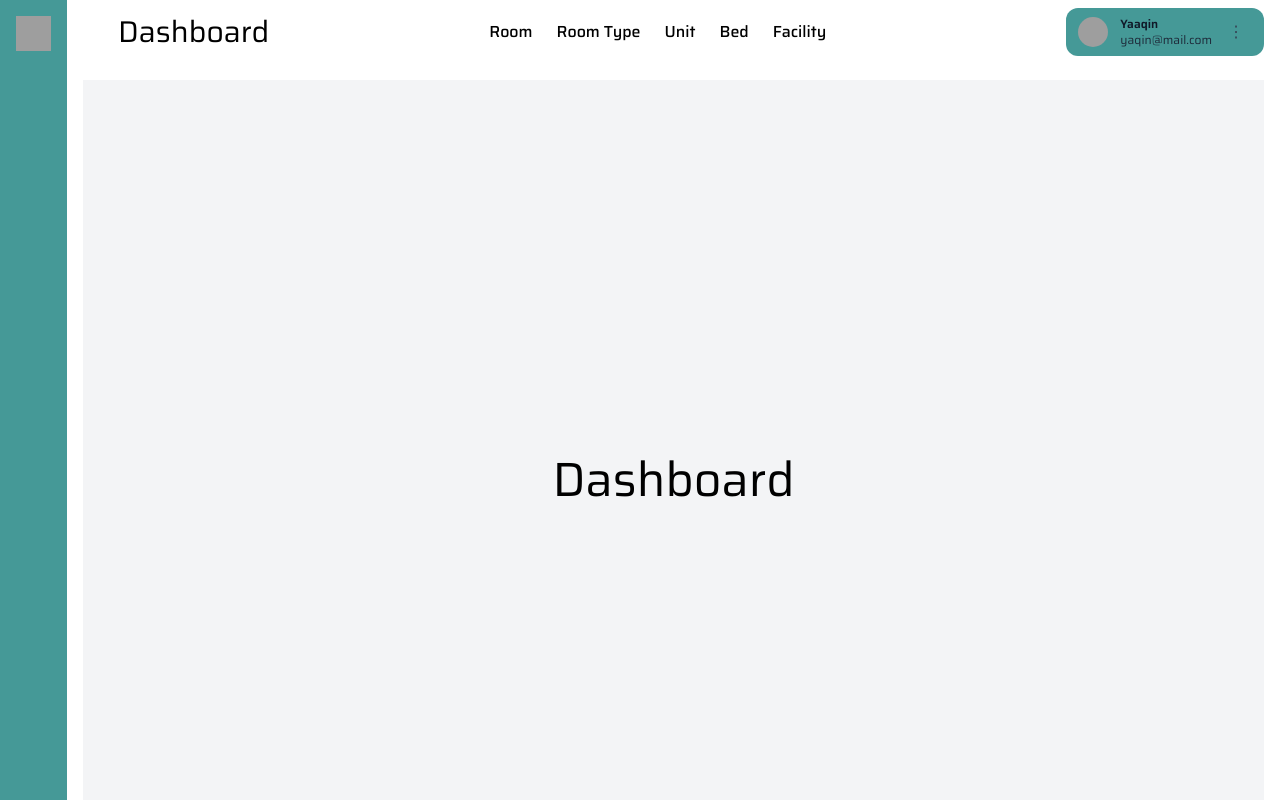
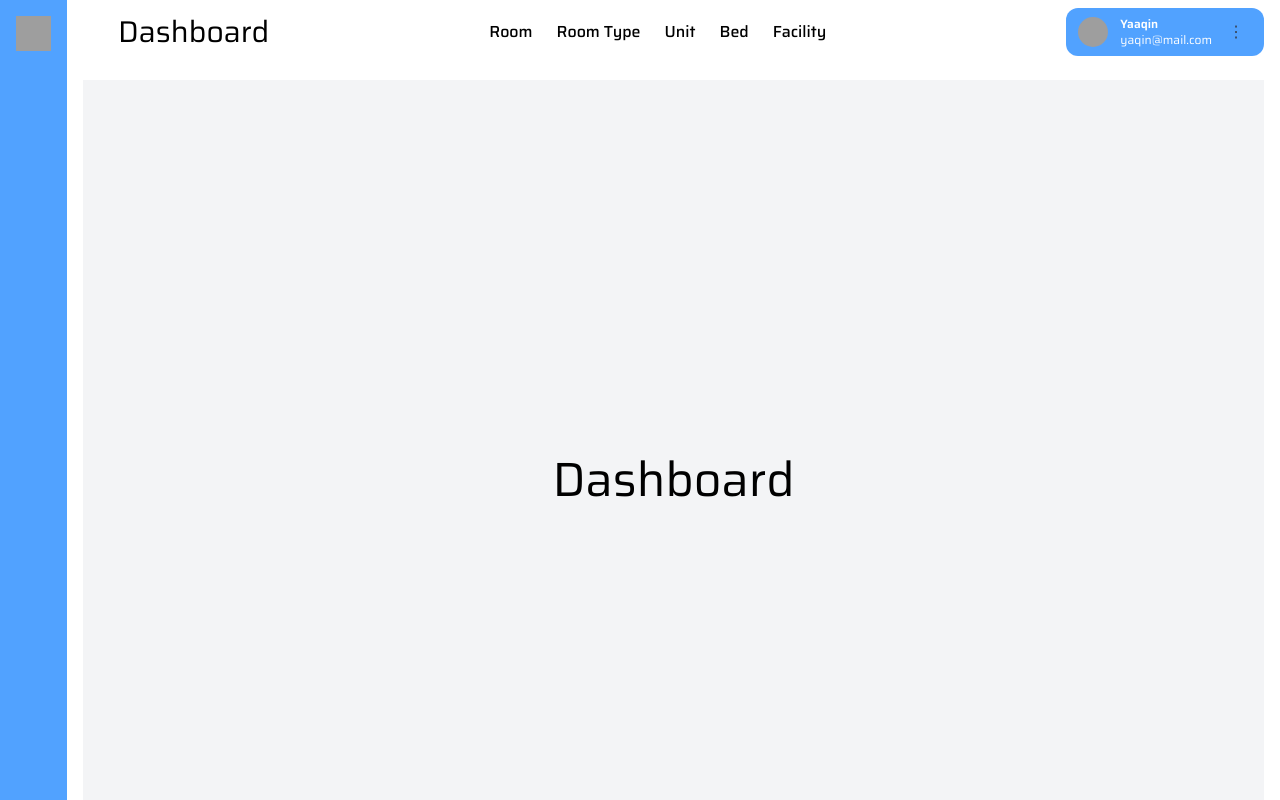
Before and after one commit to yaaqin/next-hotels, a Next.js app: page /dashboard in a window 1280 px wide. Built offline with nearby package versions, Linux system fonts and the light colour scheme; grey boxes are pictures that could not be loaded; some icons are missing.

Commit message:
STYLE : change color side bar

```diff
--- a/src/components/molecules/cards/profileCardNavbar.tsx
+++ b/src/components/molecules/cards/profileCardNavbar.tsx
@@ -64,7 +64,7 @@ const ProfileCardnavbar: React.FC<{
   return (
     <div className="relative">
       {/* Card */}
-      <div className="flex items-center justify-between rounded-xl bg-[#459997] px-3 py-2">
+      <div className="flex items-center justify-between rounded-xl bg-blue-400 px-3 py-2">
         <div className="flex items-center gap-3">
           <Images
             src={avatarUrl}
@@ -75,8 +75,8 @@ const ProfileCardnavbar: React.FC<{
           />
 
           <div className="leading-tight">
-            <p className="text-xs font-semibold text-gray-900">{name}</p>
-            <p className="text-xs text-gray-800">{email}</p>
+            <p className="text-xs font-semibold text-white">{name}</p>
+            <p className="text-xs text-white">{email}</p>
           </div>
         </div>
 
--- a/src/components/organisms/layouts/sidebars/index.tsx
+++ b/src/components/organisms/layouts/sidebars/index.tsx
@@ -7,7 +7,7 @@ import Link from 'next/link';
 export default function Sidebars() {
       const { setActiveSidebar } = useNavigationStore();
     return (
-        <section className='flex flex-col p-4 bg-[#459997] h-screen justify-between items-center'>
+        <section className='flex flex-col p-4 bg-blue-400 h-screen justify-between items-center'>
             <Images src='https://id.marinabaysands.com/content/dam/marinabaysands/secondary-navigation/logo-white-svg.svg' width={35} height={35}/>
             <div className='flex flex-col gap-4 text-white'>
                 <Link href={`/dashboard`} className="relative group" onClick={() => setActiveSidebar('dashboard')}>
```
